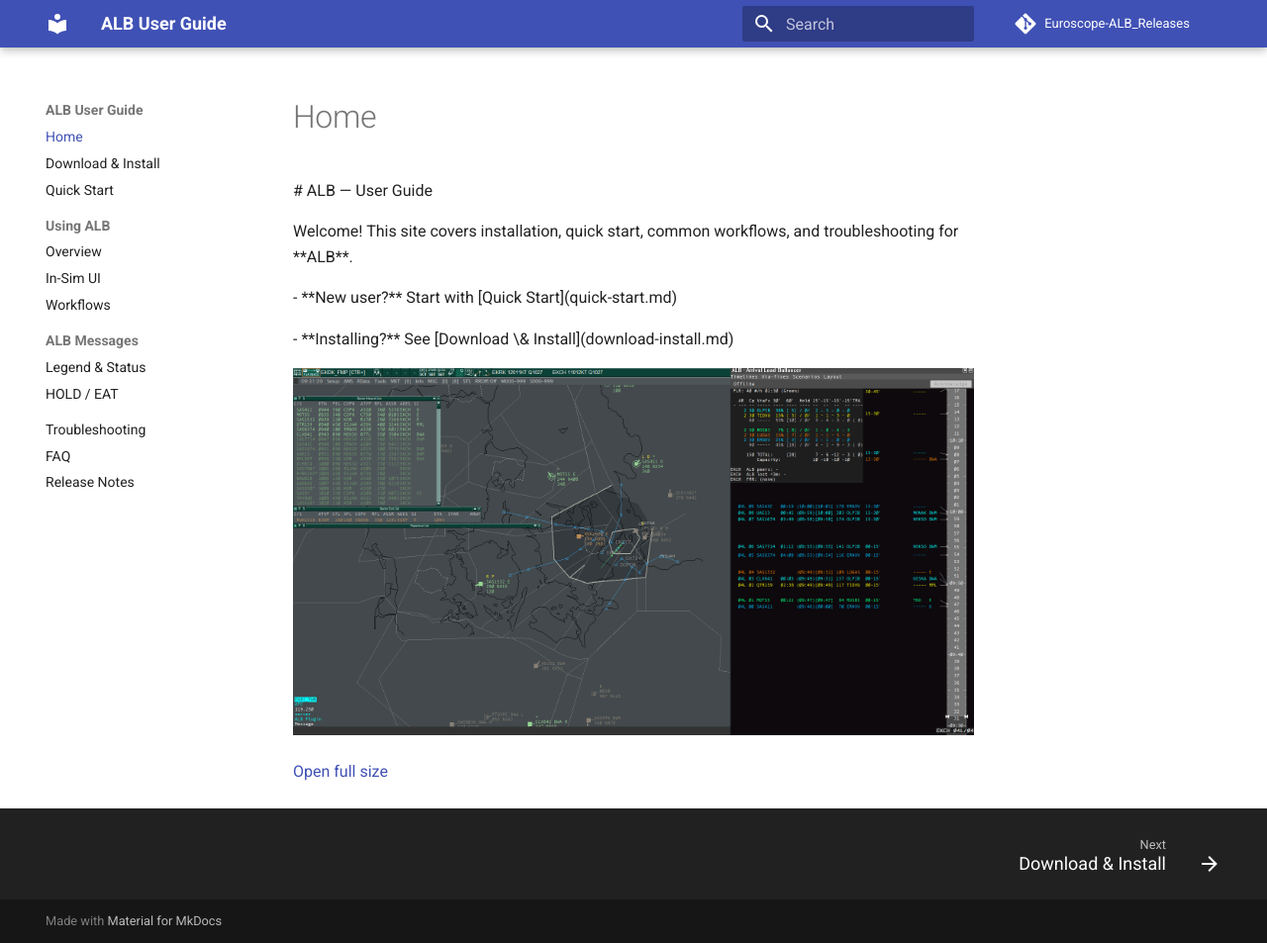
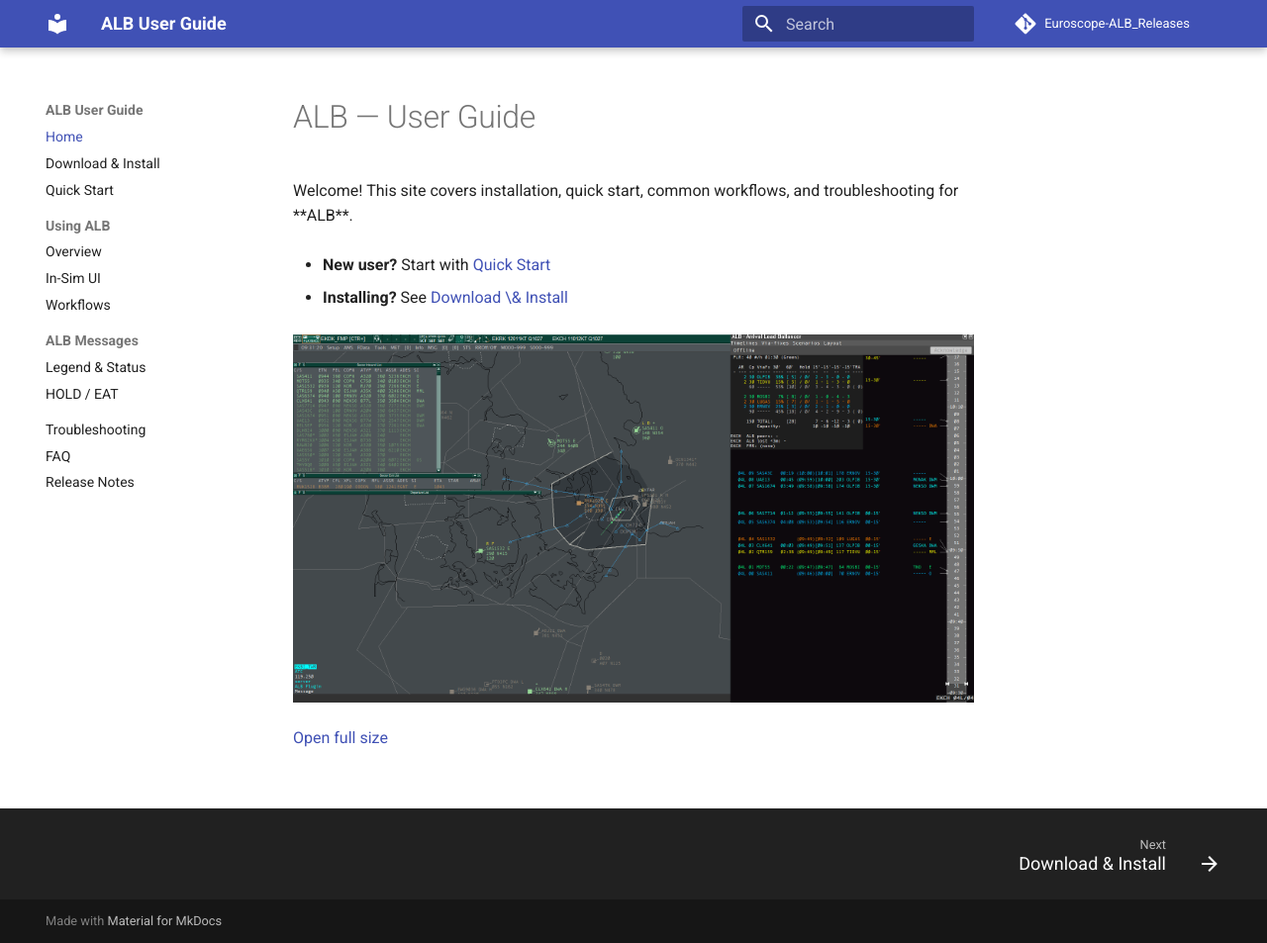
Before and after one commit to sodgaard/Euroscope-ALB_Releases, an MkDocs documentation site: the page built from docs/index.md, in a window 1280 px wide and 953 px high. Shown: the whole window at 99% size. Built offline with MkDocs 1.6.1 and Material for MkDocs 9.7.7, drawn with Linux system fonts in a browser that asks for light colours; comment, search, counter and statistics services are not loaded.

Commit message:
removed backslashes

```diff
--- a/docs/index.md
+++ b/docs/index.md
@@ -1,4 +1,4 @@
-\# ALB — User Guide
+# ALB — User Guide
 
 
 
@@ -6,9 +6,9 @@ Welcome! This site covers installation, quick start, common workflows, and troub
 
 
 
-\- \*\*New user?\*\* Start with \[Quick Start](quick-start.md)
+- **New user?** Start with [Quick Start](quick-start.md)
 
-\- \*\*Installing?\*\* See \[Download \& Install](download-install.md)
+- **Installing?** See [Download \& Install](download-install.md)
 
 ![ALB main window](img/Full screenshot ESandALB.png)
 
```
